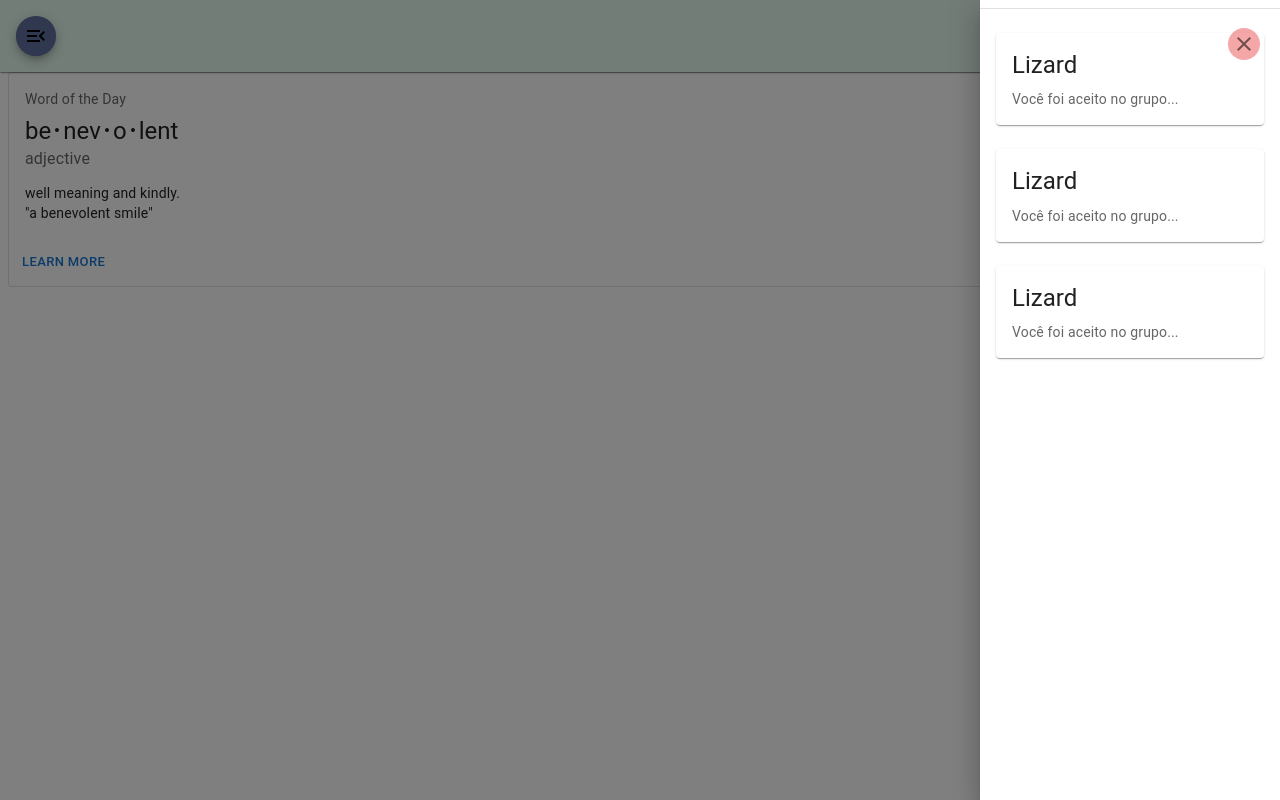
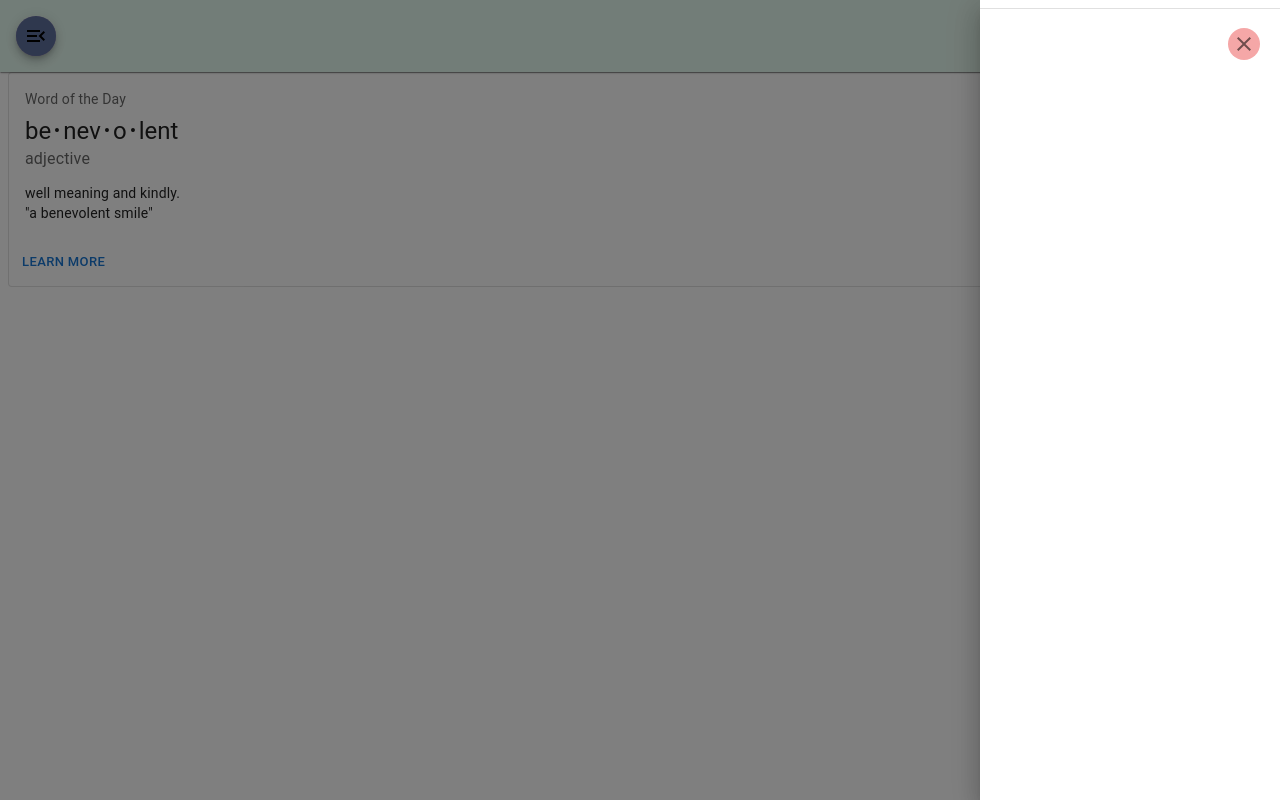
Before and after one commit to 2023M5T4-Inteli/Projeto1, a React (Create React App) app in the folder frontetherchain/: page /notifications in a window 1280 px wide. Both pictures are taken after a click on the button 1232 px from the left and 36 px from the top of the page. Built offline with nearby package versions, Linux system fonts and the light colour scheme.

Commit message:
Final Navbar

```diff
--- a/frontetherchain/src/App.js
+++ /dev/null
@@ -1,15 +0,0 @@
-
-import MetamaskPlugin from './pages/MetamaskPlugin';
-import CreateGroups from './pages/CreateGroup';
-import visual from './pages/solicitacaoEntrar';
-import React, { Component } from 'react';
-import { BrowserRouter as Router, Switch, Route, Link } from 'react-router-dom';
-
-function App() {
-  return (
-   <MetamaskPlugin/>
-  );
-
-}
-
-export default App;
--- /dev/null
+++ b/frontetherchain/src/Context.js
@@ -0,0 +1,16 @@
+import React, { createContext, useState } from 'react';
+
+// const Context = createContext(['', () => {}]);
+export const NotificationsContext = createContext();
+
+// useState
+
+export function NotificationsProvider({children}) {
+const [state,setState] = useState([])
+
+return (
+    <NotificationsContext.Provider value={{state,setState}}>
+        {children}
+    </NotificationsContext.Provider>
+)
+}
--- /dev/null
+++ b/frontetherchain/src/Contextt.js
@@ -0,0 +1,17 @@
+import { createContext, useState } from 'react';
+
+export const MyContext = createContext(null);
+
+export function MyContextProvider({children}) {
+  const [showCards, setShowCards] = useState(false);
+
+  return (
+    <MyContext.Provider value={{
+      showCards,
+      setShowCards
+
+      }}>
+      {children}
+    </MyContext.Provider>
+  );
+}
--- a/frontetherchain/src/components/Drawer.jsx
+++ b/frontetherchain/src/components/Drawer.jsx
@@ -10,6 +10,7 @@ import ListItemButton from '@mui/material/ListItemButton';
 import ListItemIcon from '@mui/material/ListItemIcon';
 import ListItemText from '@mui/material/ListItemText';
 import InboxIcon from '@mui/icons-material/MoveToInbox';
+import { useContext } from 'react';
 import MailIcon from '@mui/icons-material/Mail';
 import NotificationsNoneIcon from '@mui/icons-material/NotificationsNone';
 import Badge from '@mui/material/Badge';
@@ -20,13 +21,16 @@ import CardContent from '@mui/material/CardContent';
 import CardMedia from '@mui/material/CardMedia';
 import Typography from '@mui/material/Typography';
 import { CardActionArea } from '@mui/material';
-
+import { MyContext } from '../Contextt';
 
 export default function TemporaryDrawer() {
     const anchor = 'right';
     const [state, setState] = React.useState({
         [anchor]: false
     });
+
+    const myContext = useContext(MyContext);
+
 
     const toggleDrawer = (open) => (event) => {
         if (event.type === 'keydown' && (event.key === 'Tab' || event.key === 'Shift')) {
@@ -37,6 +41,7 @@ export default function TemporaryDrawer() {
     };
 
     const list = () => (
+
         <Box
             sx={{ width: 300 }}
             role="presentation"
@@ -62,9 +67,10 @@ export default function TemporaryDrawer() {
                 </IconButton>
 
             </Box>
-            <Divider sx={{mt:1, }}/>
+            <Divider sx={{ mt: 1, }} />
 
-            <Card sx={{ maxWidth: 300, ml:2, mt:3, mr:2}}>
+            {myContext.showCards && (
+                <Card sx={{ maxWidth: 300, ml: 2, mt: 3, mr: 2 }}>
                     <CardActionArea>
                         <CardContent>
                             <Typography gutterBottom variant="h5" component="div">
@@ -76,32 +82,7 @@ export default function TemporaryDrawer() {
                         </CardContent>
                     </CardActionArea>
                 </Card>
-
-            <Card sx={{ maxWidth: 300, ml:2, mt:3, mr:2}}>
-                <CardActionArea>
-                    <CardContent>
-                        <Typography gutterBottom variant="h5" component="div">
-                            Lizard
-                        </Typography>
-                        <Typography variant="body2" color="text.secondary">
-                            Você foi aceito no grupo...
-                        </Typography>
-                    </CardContent>
-                </CardActionArea>
-            </Card>
-
-            <Card sx={{ maxWidth: 300, ml:2, mt:3, mr:2}}>
-                <CardActionArea>
-                    <CardContent>
-                        <Typography gutterBottom variant="h5" component="div">
-                            Lizard
-                        </Typography>
-                        <Typography variant="body2" color="text.secondary">
-                            Você foi aceito no grupo...
-                        </Typography>
-                    </CardContent>
-                </CardActionArea>
-            </Card>
+            )}
 
         </Box>
     );
--- a/frontetherchain/src/pages/CreateGroup.jsx
+++ b/frontetherchain/src/pages/CreateGroup.jsx
@@ -5,6 +5,7 @@ import TextField from '@material-ui/core/TextField';
 import { makeStyles } from '@material-ui/core/styles';
 import Grid from '@mui/material/Grid'; // Grid version 1
 import Navbar from '../components/FloatingAction';
+import CheckboxList from './solicitacaoEntrar';
 
 const useStyles = makeStyles((theme) => ({
   paper: {
@@ -115,8 +116,6 @@ function CreateGroups() {
           <p>Taxa adm: {grupo.taxaAdm}%</p>
           <p>Porcentagem do celular: {grupo.porcentagemCelular}%</p>
           <p>Cobertura: {grupo.cobertura}%</p>
-
-
         </div>
       ))}
     </>
--- a/frontetherchain/src/pages/MetamaskPlugin.jsx
+++ b/frontetherchain/src/pages/MetamaskPlugin.jsx
@@ -3,30 +3,31 @@ import Web3 from "web3";
 import CreateGroups from "./CreateGroup";
 import { Grid, Button, Typography } from '@mui/material';
 import CheckboxList from "./solicitacaoEntrar";
-import { Link } from 'react-router-dom';
+import { Link, useNavigate } from 'react-router-dom';
 import Divider from '@mui/material/Divider';
 
 function MetamaskPlugin() {
   const [web3, setWeb3] = useState(null);
   const [account, setAccount] = useState(null);
   const [displayClient, setDisplayClient] = useState(null);
+  const navigate = useNavigate();
 
   /* Definindo a carteira do administrador.
   Se atentar que na hora de colocar o endereço tudo tem de estar minusculo */
   const cooverWalletAdrress = "0xa930575a2cca74cc4db44edd260a4eb489709a79"
 
-
-  // O código abaixo realiza todos os comandos acima de forma efetiva
   function handleDisplayChange(account) {
     if (account === cooverWalletAdrress) {
       setDisplayClient(() => <CreateGroups />);
-      console.log("Está como coover")
-
+      // return navigate('/CheckboxList')
+      console.log("Está como coover");
     } else {
-      setDisplayClient(() => {<CheckboxList />});
-      console.log("Não é a coover", account)
+      // return navigate('/')
+      setDisplayClient(() => <CheckboxList />);
+      console.log("Não é a coover", account);
     }
   }
+
   // resolve um erro de renderização
   useEffect(() => {
     handleDisplayChange(account);
--- a/frontetherchain/src/pages/solicitacaoEntrar.jsx
+++ b/frontetherchain/src/pages/solicitacaoEntrar.jsx
@@ -1,4 +1,4 @@
-import * as React from 'react';
+import React, { useContext } from 'react';
 import List from '@mui/material/List';
 import ListItem from '@mui/material/ListItem';
 import ListItemButton from '@mui/material/ListItemButton';
@@ -9,11 +9,11 @@ import IconButton from '@mui/material/IconButton';
 // import AssessmentIcon from '@mui/icons-material/Assessment';
 import ApproveDecline from '../components/approve_decline';
 import { Button } from '@material-ui/core';
-
-
+import { MyContext, MyContextProvider } from '../Contextt';
 
 export default function CheckboxList() {
-
+  const myContext = useContext(MyContext);
+  const {setShowCards} = myContext
   const [checked, setChecked] = React.useState([0]);
 
   const handleToggle = (value) => () => {
@@ -29,45 +29,56 @@ export default function CheckboxList() {
     setChecked(newChecked);
   };
 
+  // const handleNotificationsCountChange = (newCount) => {
+  //   value.setNotificationsCount(newCount);
+  // };
+
+
   const wallet_List = [
     {
-      address:"0x5EaaAb0F75C41A4314FFa90fdadE8e2a33054544",
-      label_Adress:"1"
+      address: "0x5EaaAb0F75C41A4314FFa90fdadE8e2a33054544",
+      label_Adress: "1"
     },
 
     {
-      address:"0xFf27a22195b74b06Af498FC5E63f0A3b0F3Ed9Bd",
+      address: "0xFf27a22195b74b06Af498FC5E63f0A3b0F3Ed9Bd",
       label_Adress: "2"
     },
 
     {
-      address:"0xf8094b52b1Bad1361aBC90993EAe757FFc91C5e3",
-      label_Adress:"3",
+      address: "0xf8094b52b1Bad1361aBC90993EAe757FFc91C5e3",
+      label_Adress: "3",
     }
   ];
 
   return (
+
       <List sx={{ width: '100%', maxWidth: 360, bgcolor: 'background.paper' }}>
-    <div >
+        <div key="header">
           <h1>Grupo X</h1>
           <h3>Solicitações de entrada no grupo</h3>
         </div>
-    <Button variant="contained" color="success" onClick={""}>
+        <Button variant="contained"
+
+          onClick={()=>{setShowCards(true)}}
+
+          key="approve-all-button"
+        >
           Aprovar Tudo
         </Button>
-    <br></br>
-    <br></br>
+        <br key="break-1"></br>
+        <br key="break-2"></br>
 
         {wallet_List.map((wallet, index) => {
           const labelId = `checkbox-list-label-${index}`;
 
-
           return (
 
-        <div alignItems="center" display="flex">
+
+            <div display="flex" key={`div-${index}`}>
 
               <ListItem
-            key={index}
+                key={`list-item-${index}`}
                 secondaryAction={
                   <h6>
                     {/* Data de solicitação */}
@@ -75,26 +86,30 @@ export default function CheckboxList() {
                 }
                 disablePadding
               >
-            <ListItemButton role={undefined} onClick={handleToggle(index)} dense>
-              <ListItemIcon>
+                <ListItemButton role={undefined} onClick={handleToggle(index)} key={`list-item-button-${index}`} dense>
+                  <ListItemIcon key={`list-item-icon-${index}`}>
                     <Checkbox
+                      key={`checkbox-${index}`}
                       edge="start"
                       checked={checked.indexOf(index) !== -1}
                       tabIndex={-1}
                       disableRipple
-                  inputProps={{ 'aria-labelledby': labelId}}
+                      inputProps={{ 'aria-labelledby': labelId }}
                     />
                   </ListItemIcon>
-              <ListItemText id={labelId} primary= {wallet.address}
+                  <ListItemText key={`list-item-text-${index}`} id={labelId} primary={wallet.address}
 
                   />
                 </ListItemButton>
               </ListItem>
-          <ApproveDecline />
-
+              <ApproveDecline key={`approve-decline-${index}`}
+              // onClick={() => value.setNotificationsCount(value.notificationsCount + 1)}
+              // notificationsCount={notificationsCount} onNotificationsCountChange={handleNotificationsCountChange}
+              />
             </div>
           );
         })}
       </List>
+
   );
 }
--- a/frontetherchain/src/pages/visualizarGrupo.jsx
+++ b/frontetherchain/src/pages/visualizarGrupo.jsx
@@ -41,7 +41,6 @@ export default function Grupos() {
           </Item>
           <Item>
             Pedidos de Indenização
-
           </Item>
         </Grid>
       </Grid>
```
Also changed, not shown: frontetherchain/src/components/FloatingAction.jsx (+18 -6 lines), frontetherchain/src/components/Menu.jsx (+14 -6 lines), frontetherchain/src/index.js (+5 -6 lines), 1 other file (tests, documents, lock files or other folders). Lines whose indentation alone changed are shown as unchanged.
